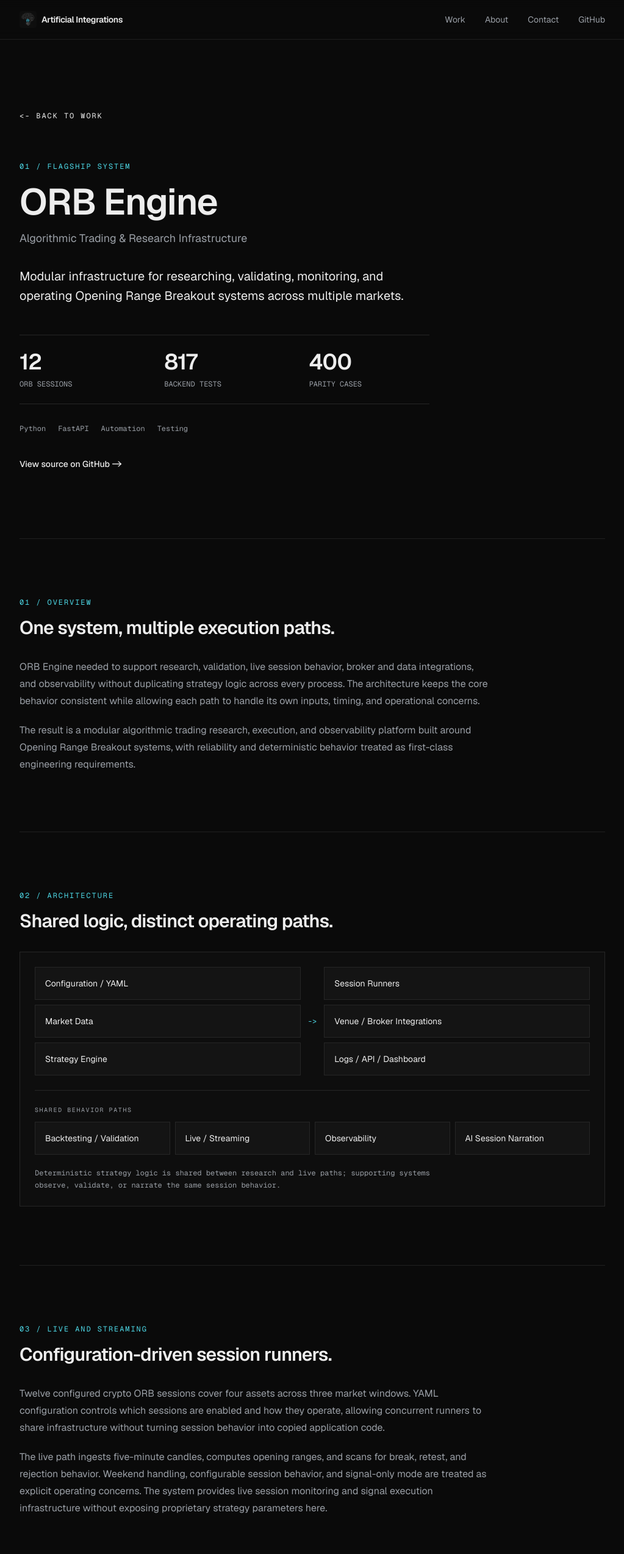
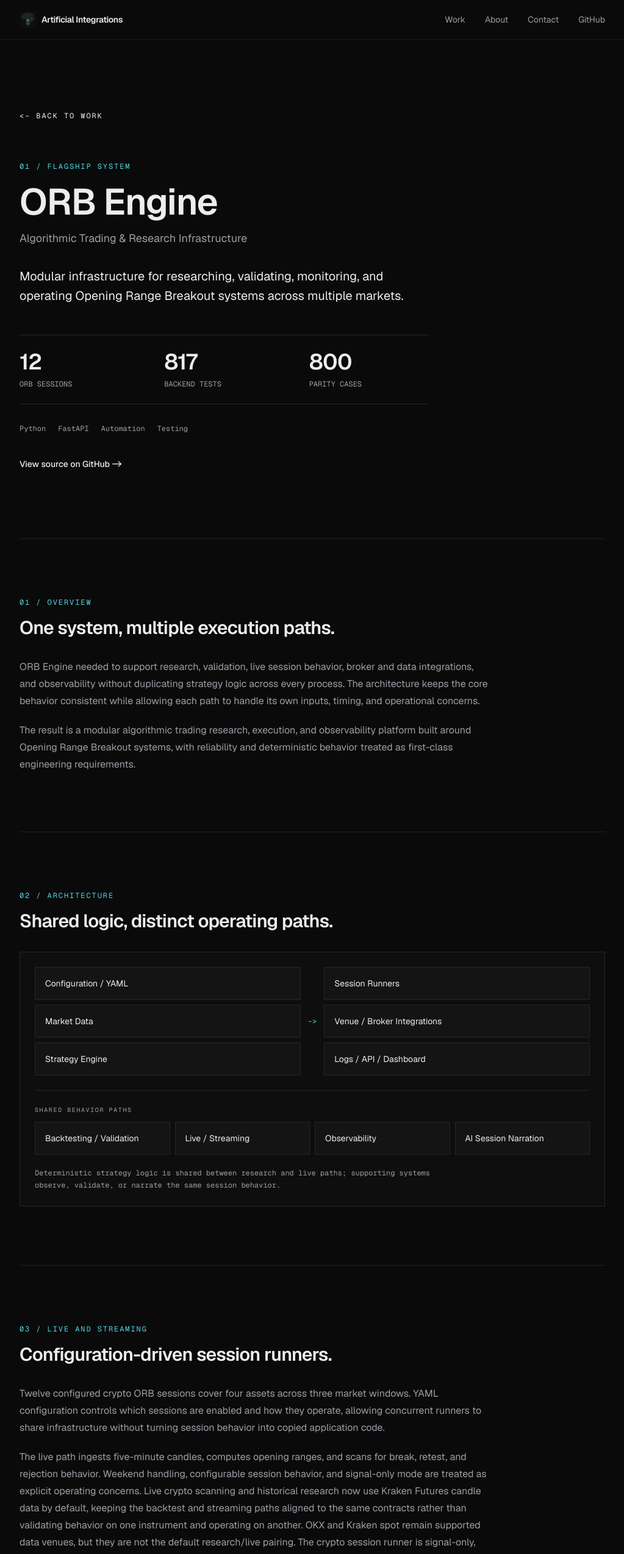
Before and after one commit to hirschem/artificial-integrations, a Next.js app: page /work/orb-engine in a window 1280 px wide. Shown: the top 2549 px of the page at 61% size, without its empty margins (128-1151 px from the left). Built offline with nearby package versions, Linux system fonts and the light colour scheme.

Commit message:
Refresh ORB Engine metrics and parity details

```diff
--- a/src/app/work/orb-engine/page.tsx
+++ b/src/app/work/orb-engine/page.tsx
@@ -115,9 +115,14 @@ export default function OrbEnginePage() {
             The live path ingests five-minute candles, computes opening ranges,
             and scans for break, retest, and rejection behavior. Weekend
             handling, configurable session behavior, and signal-only mode are
-            treated as explicit operating concerns. The system provides live
-            session monitoring and signal execution infrastructure without
-            exposing proprietary strategy parameters here.
+            treated as explicit operating concerns. Live crypto scanning and
+            historical research now use Kraken Futures candle data by default,
+            keeping the backtest and streaming paths aligned to the same
+            contracts rather than validating behavior on one instrument and
+            operating on another. OKX and Kraken spot remain supported data
+            venues, but they are not the default research/live pairing. The
+            crypto session runner is signal-only, while futures and margin
+            runners have optional order-placement paths.
           </p>
         </CaseStudySection>
 
@@ -138,12 +143,15 @@ export default function OrbEnginePage() {
           <p className="text-base leading-7 text-muted">
             Randomized parity testing verifies that the streaming signal engine
             produces the same decisions as the causal backtesting path. The
-            coverage uses 200 seeds across two direction-aware modes, producing
-            400 randomized live/backtest parity cases from the parity test.
+            parity harness now runs 200 randomized seeds across four
+            configuration combinations, producing 800 automated live/backtest
+            equivalence cases. The combinations represent base behavior,
+            direction-aware rejection, close-related behavior, and combined
+            close/range behavior.
           </p>
           <div className="mt-8 grid gap-6 border-t border-border pt-6 sm:grid-cols-2">
             <div>
-              <p className="text-3xl font-semibold tracking-tight">400</p>
+              <p className="text-3xl font-semibold tracking-tight">800</p>
               <p className="mt-2 font-mono text-xs leading-5 text-muted uppercase">
                 Randomized parity cases
               </p>
@@ -155,6 +163,11 @@ export default function OrbEnginePage() {
               </p>
             </div>
           </div>
+          <p className="mt-8 text-base leading-7 text-muted">
+            Separate replay validation has also compared the streaming scanner
+            and causal backtest across 500 randomized sessions and 2,466
+            emitted signals with zero mismatches.
+          </p>
           <p className="mt-8 text-base leading-7 text-muted">
             Regression coverage also validates break selection and
             direction-aware rejection behavior, making parity a maintained
--- a/src/components/case-study/MetricRow.tsx
+++ b/src/components/case-study/MetricRow.tsx
@@ -1,7 +1,7 @@
 const metrics = [
   { value: "12", label: "ORB Sessions" },
   { value: "817", label: "Backend Tests" },
-  { value: "400", label: "Parity Cases" },
+  { value: "800", label: "Parity Cases" },
 ];
 
 export default function MetricRow() {
--- a/src/components/work/FeaturedProject.tsx
+++ b/src/components/work/FeaturedProject.tsx
@@ -100,7 +100,7 @@ export default function FeaturedProject() {
               Parity Cases
             </dt>
             <dd className="mt-3 text-3xl font-semibold tracking-tight sm:text-4xl">
-              400
+              800
             </dd>
           </div>
         </dl>
```
